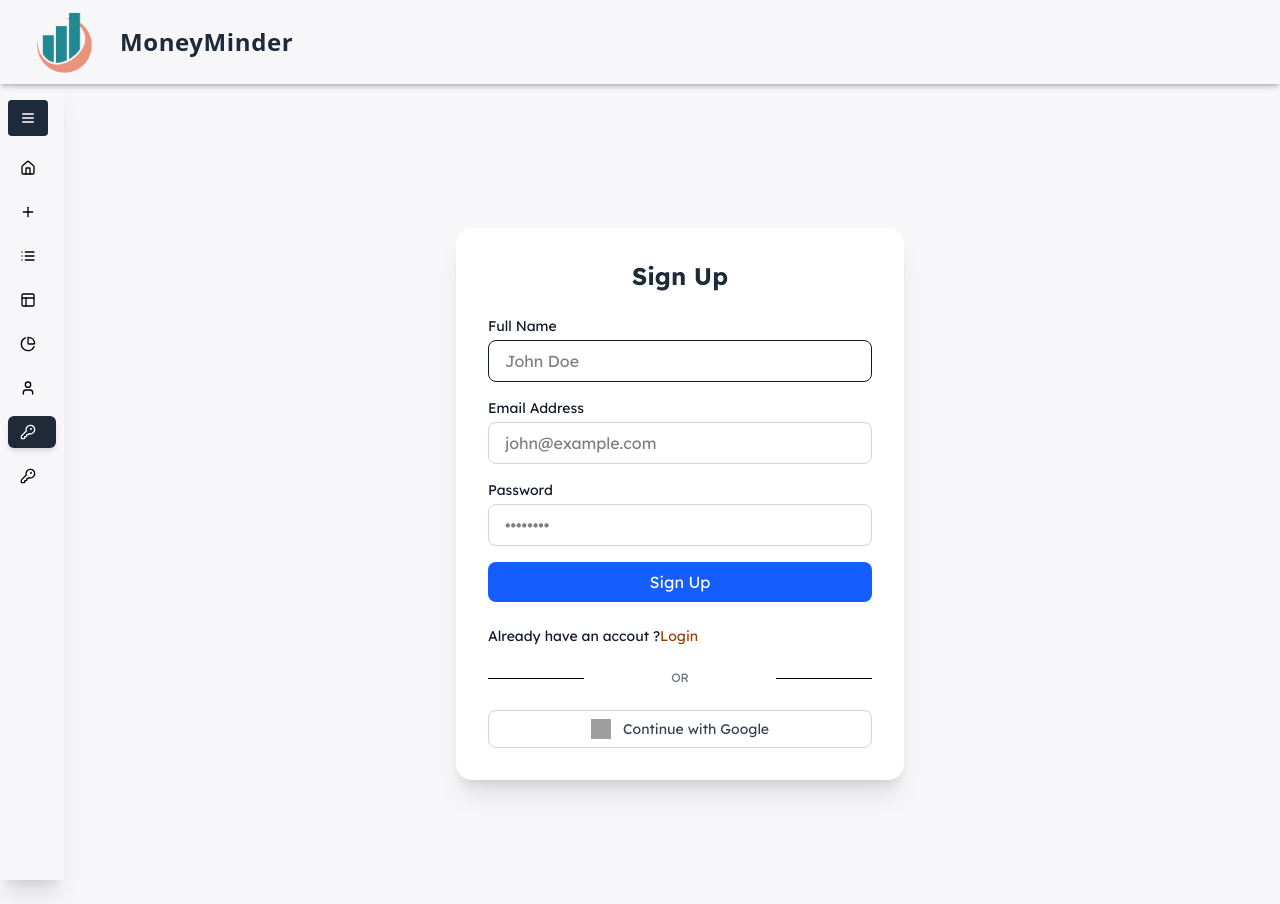
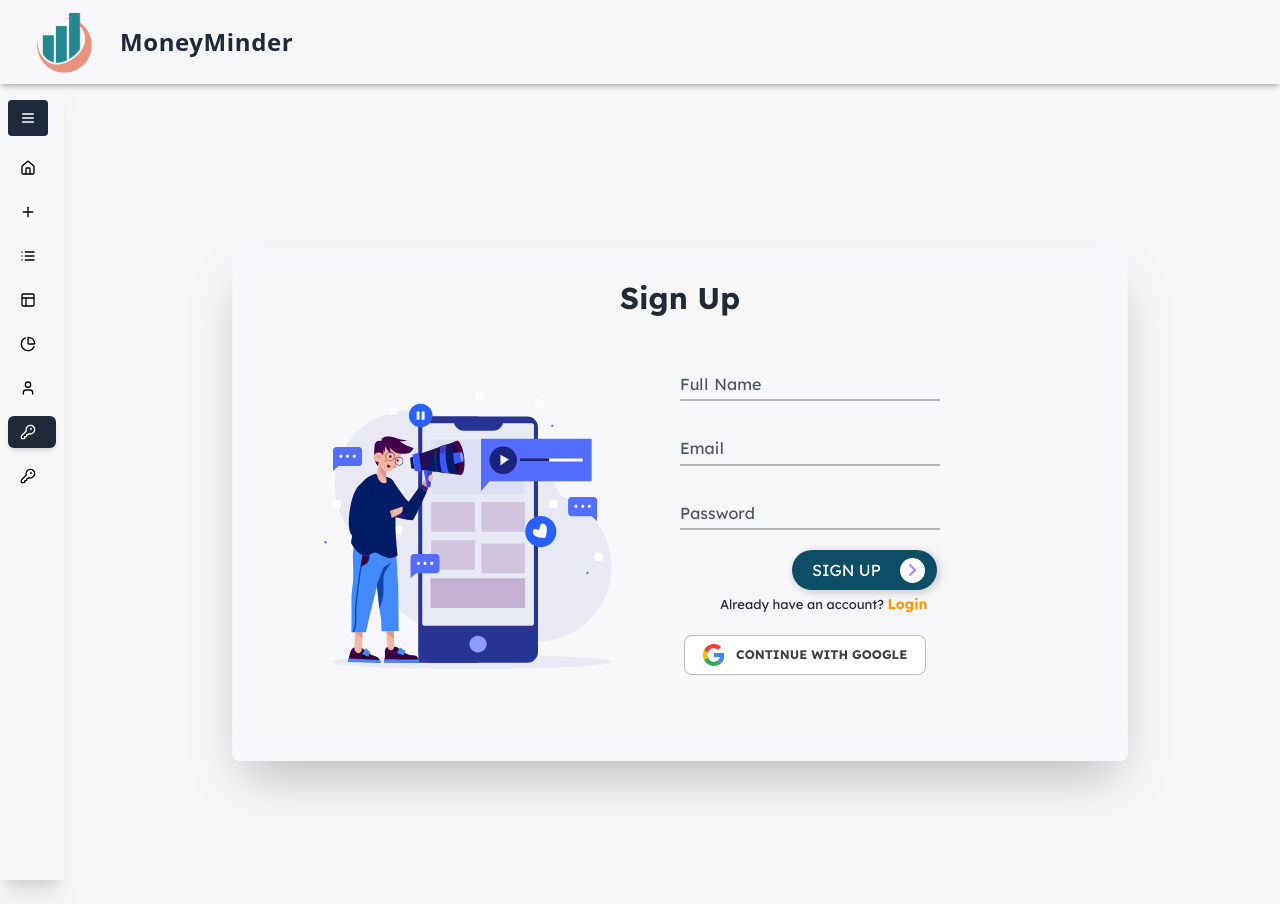
Before and after one commit to hshehriyaralam/MoneyMinder, a React (Vite) app: page /SignUp in a window 1280 px wide. Built offline with nearby package versions, Linux system fonts and the light colour scheme; grey boxes are pictures that could not be loaded.

Commit message:
style signUp and Login page

```diff
--- a/src/Components/UIverse/CancellBtn.jsx
+++ b/src/Components/UIverse/CancellBtn.jsx
@@ -1,11 +1,11 @@
 import React from 'react';
 import styled from 'styled-components';
 
-const CancellButton = ({handleBack}) => {
+const CancellButton = ({handleBack, value}) => {
   return (
     <StyledWrapper>
       <button className="button"  onClick={handleBack} >
-        Go Back
+        {value}
       </button>
     </StyledWrapper>
   );
--- /dev/null
+++ b/src/Components/UIverse/GoogleButto.jsx
@@ -0,0 +1,49 @@
+import React from 'react';
+import styled from 'styled-components';
+
+const GoogleButton = () => {
+  return (
+    <StyledWrapper>
+      <button className="button">
+        <svg xmlns="http://www.w3.org/2000/svg" preserveAspectRatio="xMidYMid" viewBox="0 0 256 262">
+          <path fill="#4285F4" d="M255.878 133.451c0-10.734-.871-18.567-2.756-26.69H130.55v48.448h71.947c-1.45 12.04-9.283 30.172-26.69 42.356l-.244 1.622 38.755 30.023 2.685.268c24.659-22.774 38.875-56.282 38.875-96.027" />
+          <path fill="#34A853" d="M130.55 261.1c35.248 0 64.839-11.605 86.453-31.622l-41.196-31.913c-11.024 7.688-25.82 13.055-45.257 13.055-34.523 0-63.824-22.773-74.269-54.25l-1.531.13-40.298 31.187-.527 1.465C35.393 231.798 79.49 261.1 130.55 261.1" />
+          <path fill="#FBBC05" d="M56.281 156.37c-2.756-8.123-4.351-16.827-4.351-25.82 0-8.994 1.595-17.697 4.206-25.82l-.073-1.73L15.26 71.312l-1.335.635C5.077 89.644 0 109.517 0 130.55s5.077 40.905 13.925 58.602l42.356-32.782" />
+          <path fill="#EB4335" d="M130.55 50.479c24.514 0 41.05 10.589 50.479 19.438l36.844-35.974C195.245 12.91 165.798 0 130.55 0 79.49 0 35.393 29.301 13.925 71.947l42.211 32.783c10.59-31.477 39.891-54.251 74.414-54.251" />
+        </svg>
+        Continue with Google
+      </button>
+    </StyledWrapper>
+  );
+}
+
+const StyledWrapper = styled.div`
+  button {
+    max-width: 300px;
+    display: flex;
+    padding: 0.5rem 1.1rem;
+    font-size: 0.775rem;
+    line-height: 1.25rem;
+    font-weight: 700;
+    text-align: center;
+    text-transform: uppercase;
+    vertical-align: middle;
+    align-items: center;
+    border-radius: 0.5rem;
+    border: 1px solid rgba(0, 0, 0, 0.25);
+    gap: 0.75rem;
+    color: rgb(65, 63, 63);
+    background-color: #fff;
+    cursor: pointer;
+    transition: all .6s ease;
+  }
+
+  .button svg {
+    height: 22px;
+  }
+
+  button:hover {
+    transform: scale(1.02);
+  }`;
+
+export default GoogleButton;
--- /dev/null
+++ b/src/Components/UIverse/SignUpButton.jsx
@@ -0,0 +1,63 @@
+import React from 'react';
+import styled from 'styled-components';
+
+const SignUpButton = ({Name}) => {
+  return (
+    <StyledWrapper>
+      <button className="signupBtn">
+        {Name}
+        <span className="arrow">
+          <svg xmlns="http://www.w3.org/2000/svg" height="1em" viewBox="0 0 320 512" fill="rgb(183, 128, 255)"><path d="M278.6 233.4c12.5 12.5 12.5 32.8 0 45.3l-160 160c-12.5 12.5-32.8 12.5-45.3 0s-12.5-32.8 0-45.3L210.7 256 73.4 118.6c-12.5-12.5-12.5-32.8 0-45.3s32.8-12.5 45.3 0l160 160z" /></svg>
+        </span>
+      </button>
+    </StyledWrapper>
+  );
+}
+
+const StyledWrapper = styled.div`
+  .signupBtn {
+    width: 145px;
+    height: 40px;
+    border-radius: 30px;
+    border: none;
+    display: flex;
+    align-items: center;
+    justify-content: flex-start;
+    padding-left: 20px;
+    gap: 9px;
+    color: white;
+    background: #0D4D66;
+    position: relative;
+    cursor: pointer;
+    box-shadow: 2px 2px 10px rgba(0, 0, 0, 0.212);
+  }
+
+  .arrow {
+    position: absolute;
+    right: 12.10px;
+    background-color: rgb(255, 255, 255);
+    width: 25px;
+    height: 25px;
+    display: flex;
+    align-items: center;
+    justify-content: center;
+    border-radius: 50%;
+  }
+
+  .signupBtn:hover .arrow {
+    animation: slide-in-left 0.9s cubic-bezier(0.280, 0.490, 0.490, 0.980) both;
+  }
+
+  @keyframes slide-in-left {
+    0% {
+      transform: translateX(-10px);
+      opacity: 0;
+    }
+
+    100% {
+      transform: translateX(0);
+      opacity: 1;
+    }
+  }`;
+
+export default SignUpButton;
--- a/src/Components/layout/ExpenseForm.jsx
+++ b/src/Components/layout/ExpenseForm.jsx
@@ -138,7 +138,7 @@
                 />
               </div>
               <div className="flex gap-3 justify-center md:justify-start md:mx-8 py-5">
-                <CancellButton handleBack={handleBack} />
+                <CancellButton handleBack={handleBack} value={'Go Back'} />
                 <Button onclick={handleSubmit} Name={editTransaction ? 'Update' : 'Add'} />
               </div>
             </form>
--- a/src/Components/layout/IncomeForm.jsx
+++ b/src/Components/layout/IncomeForm.jsx
@@ -145,7 +145,7 @@
               />
             </div>
             <div className="flex gap-3 justify-center md:justify-start md:mx-8 py-5">
-          <CancellButton  handleBack={handleBack} />
+          <CancellButton  handleBack={handleBack} value={'Go back'} />
           <Button  onclick={handleSubmit} Name={editTransaction ? "Update" : 'Add'} />
             </div>
           </form>
--- a/src/Pages/Login.jsx
+++ b/src/Pages/Login.jsx
@@ -1,70 +1,63 @@
 import React from 'react'
 import { Link } from 'react-router-dom'
+import AnimatedAvatar from "../Components/comman/AnimateAvtar.jsx"
+import Input from "../Components/comman/InputVerse.jsx"
+import SignUpButton from "../Components/UIverse/SignUpButton.jsx";
+import GoogleButton from "../Components/UIverse/GoogleButto.jsx"
 
 
 const Login = () => {
   return (
- <div className="min-h-screen flex items-center justify-center bg-transaprent px-4">
-      <div className="w-full max-w-md bg-white shadow-xl rounded-2xl p-8 space-y-6">
-        <h2 className="text-2xl font-bold text-gray-800 text-center">
-          Welcome Back
-        </h2>
+    <div className="min-h-screen bg-transparent flex items-center justify-center p-6 ">
+  <div className="w-full max-w-4xl bg-transparent  backdrop-blur-lg  rounded-lg shadow-2xl  overflow-hidden flex flex-col p-2 ">
+      <h2 className="text-[#1f2937] text-[30px] text-center font-bold mt-5 ">Login</h2>
 
-        <form className="space-y-4" >
+    <div className="flex flex-col md:flex-row   ">
+      <div className="md:w-1/2  flex items-center justify-center  p-6    ">
+            <AnimatedAvatar />
+      </div>
+      <div className="md:w-1/2  py-4  ">
+        <form className="space-y-5">
+          {/* Name */}
+           <div>
+              <Input
+              type={'string'}
+                label={"Full Name"}/>
+            </div>
+          {/* Email */}
           <div>
-            <label className="block text-sm font-medium text-gray-900">
-              Email Address
-            </label>
-            <input
-              type="email"
-              placeholder="john@example.com"
-              className="mt-1 w-full px-4 py-2 text-black border border-gray-300 rounded-lg focus:outline-none focus:ring-2 focus:ring-blue-500"
-            />
+              <Input
+              type={'email'}
+                label={"Email"} />
+            </div>
+          {/* Password */}
+         <div>
+              <Input
+              type={'password'}
+                label={"Password"}/>
+            </div>
+
+            <div>
+              <div className='mx-28'>
+          <SignUpButton Name={'LOGIN'}  />
+              </div>
+             <p className="text-[13px] text-[#1f2937] mx-10 mt-1  ">
+            Don't have a  account?{" "}
+
+            <Link to="/Login" className="text-[#FF9900] hover:underline text-[14px] font-bold">Sign Up</Link>
+          </p>
+            </div>
+          {/* Continue with Google */}
+          <div className='mx-1  mt-0'>
+          <GoogleButton />
           </div>
 
-          <div>
-            <label className="block text-sm font-medium text-gray-600">
-              Password
-            </label>
-            <input
-              type="password"
-              placeholder="••••••••"
-
-              className="mt-1 w-full px-4 py-2 border  text-black border-gray-300 rounded-lg focus:outline-none focus:ring-2 focus:ring-blue-500"
-            />
-          </div>
-
-          <button
-            type="submit"
-            className="w-full bg-blue-600 text-white py-2 rounded-lg hover:bg-blue-700 transition duration-200"
-          >
-            Log In
-          </button>
         </form>
-         <p className='text-gray-900 text-sm' >Don't have an accout ?
-
-            <Link to={'/SignUp'} >
-            <span className='text-amber-800'>SignUp</span></Link>
-             </p>
-        <div className="flex items-center justify-between">
-          <span className="border-b w-1/5 lg:w-1/4"></span>
-          <span className="text-xs text-center text-gray-500 uppercase">or</span>
-          <span className="border-b w-1/5 lg:w-1/4"></span>
-        </div>
-
-        <button
-          type="button"
-          className="w-full flex items-center justify-center gap-3 border border-gray-300 py-2 rounded-lg hover:bg-gray-100 transition duration-200"
-        >
-          <img
-            src="https://www.svgrepo.com/show/475656/google-color.svg"
-            alt="Google"
-            className="w-5 h-5"
-          />
-          <span className="text-sm text-gray-700">Continue with Google</span>
-        </button>
       </div>
     </div>
+  </div>
+</div>
+
   )
 }
 
--- a/src/Pages/SignUp.jsx
+++ b/src/Pages/SignUp.jsx
@@ -1,76 +1,69 @@
 import React from 'react'
 import { Link } from 'react-router-dom'
+import AnimatedAvatar from "../Components/comman/AnimateAvtar.jsx"
+import Input from "../Components/comman/InputVerse.jsx"
+import SignUpButton from "../Components/UIverse/SignUpButton.jsx";
+import GoogleButton from "../Components/UIverse/GoogleButto.jsx"
+
+
+
+
+
 
 const SignUp = () => {
   return (
- <div className="min-h-screen flex items-center justify-center bg-transparent px-4">
-      <div className="w-full max-w-md bg-white shadow-xl rounded-2xl p-8 space-y-6">
-        <h2 className="text-2xl font-bold text-gray-800 text-center">
-    Sign Up
-        </h2>
+   <div className="min-h-screen bg-transparent flex items-center justify-center p-6 ">
+  <div className="w-full max-w-4xl bg-transparent  backdrop-blur-lg  rounded-lg shadow-2xl  overflow-hidden flex flex-col p-2 ">
+      <h2 className="text-[#1f2937] text-[30px] text-center font-bold mt-5 ">Sign Up</h2>
 
-        <form className="space-y-4" >
+    <div className="flex flex-col md:flex-row   ">
+      <div className="md:w-1/2  flex items-center justify-center  p-6    ">
+            <AnimatedAvatar />
+      </div>
+      <div className="md:w-1/2  py-4  ">
+        <form className="space-y-5">
+          {/* Name */}
            <div>
-            <label className="block text-sm font-medium text-gray-900">Full Name</label>
-            <input
-              type="text"
-              placeholder="John Doe"
-              className="mt-1 w-full px-4 text-black py-2 border border-gray-900 rounded-lg focus:outline-none focus:ring-2 focus:ring-blue-500"
-            />
+              <Input
+              type={'string'}
+                label={"Full Name"}/>
+            </div>
+          {/* Email */}
+          <div>
+              <Input
+              type={'email'}
+                label={"Email"} />
+            </div>
+          {/* Password */}
+         <div>
+              <Input
+              type={'password'}
+                label={"Password"}/>
             </div>
 
             <div>
-            <label className="block text-sm font-medium text-gray-900">Email Address</label>
-            <input
-              type="email"
+              <div className='mx-28'>
+          <SignUpButton Name={'SIGN UP'}  />
+              </div>
+             <p className="text-[13px] text-[#1f2937] mx-10 mt-1  ">
+            Already have an account?{" "}
 
-              placeholder="john@example.com"
-              className="mt-1 w-full px-4 py-2 border text-black  border-gray-300 rounded-lg focus:outline-none focus:ring-2 focus:ring-blue-500"
-            />
+            <Link to="/Login" className="text-[#FF9900] hover:underline text-[14px] font-bold">Login</Link>
+          </p>
             </div>
-          <div>
-            <label className="block text-sm font-medium text-gray-900">Password</label>
-            <input
-              type="password"
-
-              placeholder="••••••••"
-              className="mt-1 w-full px-4 py-2  text-black border border-gray-300 rounded-lg focus:outline-none focus:ring-2 focus:ring-blue-500"
-            />
+          {/* Continue with Google */}
+          <div className='mx-1  mt-0'>
+          <GoogleButton />
           </div>
 
-          <button
-            className="w-full bg-blue-600 text-white py-2 rounded-lg hover:bg-blue-700 transition duration-200"
-          >
-            Sign Up
-          </button>
         </form>
-        <p className='text-gray-900 text-sm' > Already have an accout ?
-            <Link to={'/Login'} >
-            <span className='text-amber-800'>Login</span></Link>
-             </p>
-
-        <div className="flex items-center justify-between">
-          <span className="border-b w-1/5 lg:w-1/4"></span>
-          <span className="text-xs text-center text-gray-500 uppercase">or</span>
-          <span className="border-b w-1/5 lg:w-1/4"></span>
+      </div>
+    </div>
+  </div>
 </div>
 
 
 
-        <button
-          type="button"
-          className="w-full flex items-center justify-center gap-3 border border-gray-300 py-2 rounded-lg hover:bg-gray-100 transition duration-200"
-        >
-
-          <img
-            src="https://www.svgrepo.com/show/475656/google-color.svg"
-            alt="Google"
-            className="w-5 h-5"
-          />
-          <span className="text-sm text-gray-700">Continue with Google</span>
-        </button>
-      </div>
-    </div>
   );
 };
 
```
Lines whose indentation alone changed are shown as unchanged.
